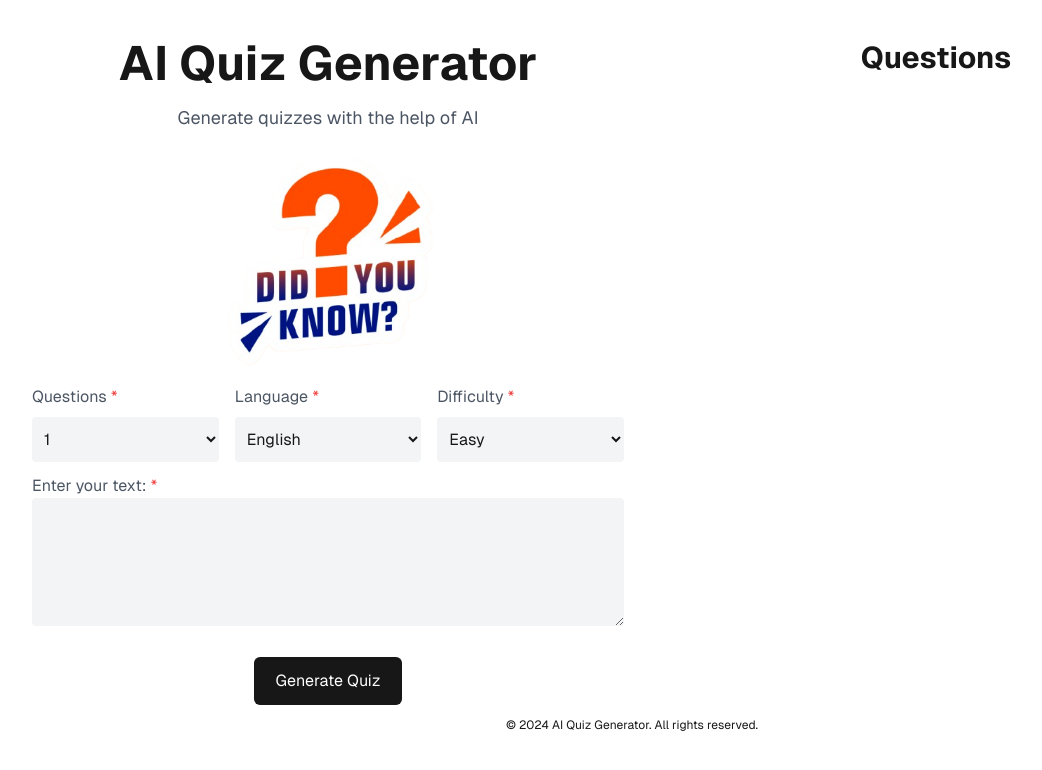
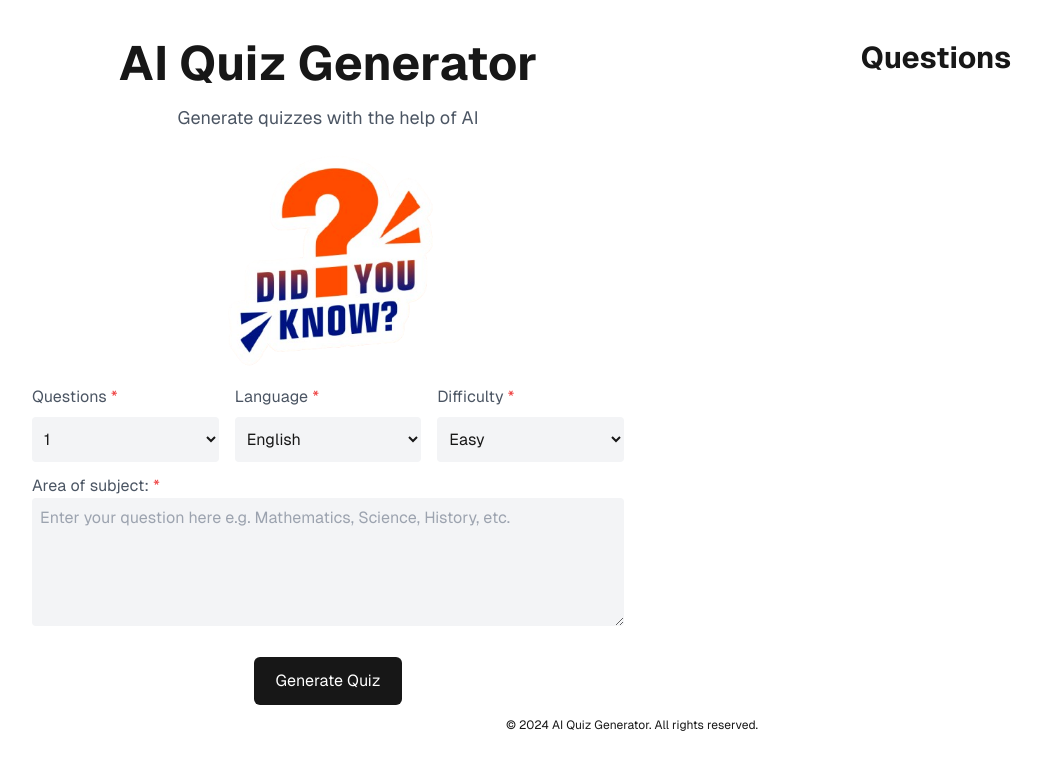
Before and after one commit to fujahgabriel/ai-quiz-generator, a Next.js app: page / in a window 1280 px wide. Shown: the top 770 px of the page, without its empty margins (8-1050 px from the left). Built offline with nearby package versions, Linux system fonts and the light colour scheme.

Commit message:
Update page.tsx

```diff
--- a/src/app/page.tsx
+++ b/src/app/page.tsx
@@ -133,12 +133,13 @@ export default function Home() {
                   htmlFor="question"
                   className="text-sm sm:text-base text-gray-600 dark:text-gray-300"
                 >
-                  Enter your text: <span className="text-red-500">*</span>
+                  Area of subject: <span className="text-red-500">*</span>
                 </label>
                 <textarea
                   name="question"
                   id="question"
                   required
+                  placeholder="Enter your question here e.g. Mathematics, Science, History, etc."
                   value={question}
                   disabled={loading}
                   onChange={(e) => setQuestion(e.target.value)}
```
